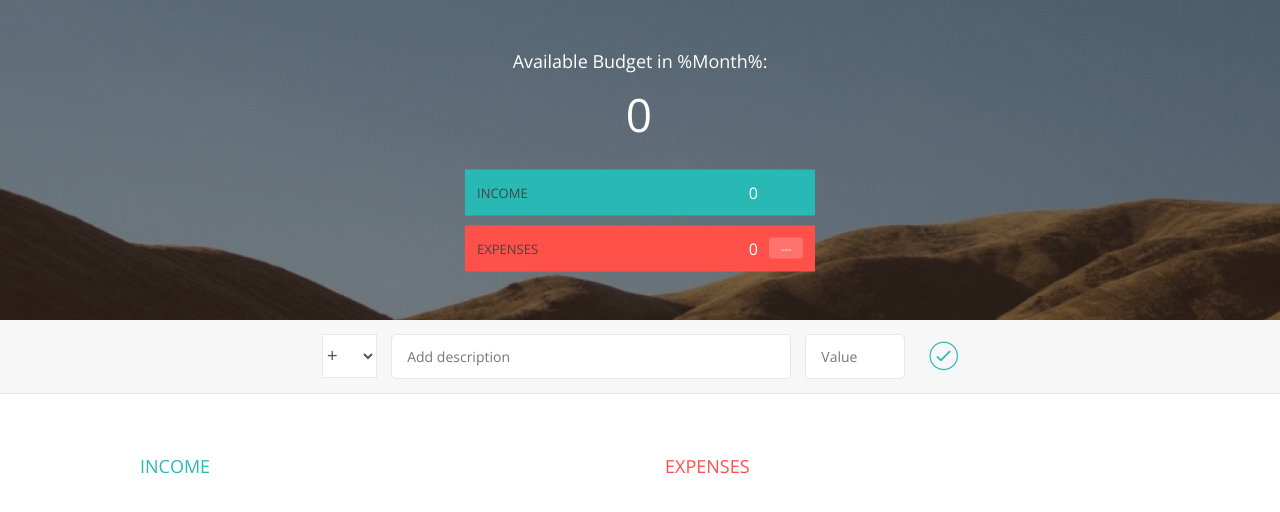
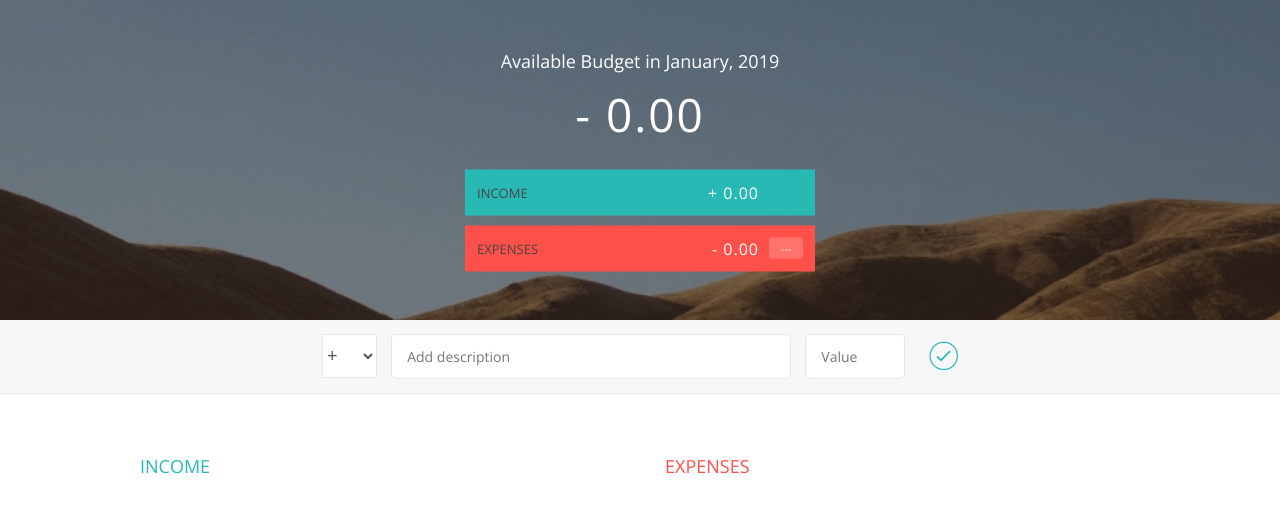
Before and after one commit to khushbuS/budgety-app, a plain HTML site: page index.html in a window 1280 px wide. Drawn offline with nearby package versions, Linux system fonts and the light colour scheme.

Commit message:
updated UI

```diff
--- a/app.js
+++ b/app.js
@@ -49,7 +49,7 @@ var budgetController = (function(){
    return {
     addItem: function(type, des, val){
          var newItem, ID;
-         console.log(type);
+         //console.log(type);
          // Create new ID
          if(data.allItems[type].length > 0)
          {
@@ -73,13 +73,13 @@ var budgetController = (function(){
         var ids = data.allItems[type].map(function(current){
            return current.id;
         });
-        console.log(ids);
+       // console.log(ids);
         index = ids.indexOf(id);
-         console.log(data);
+         //console.log(data);
          if(index !== -1){
           data.allItems[type].splice(index, 1);
          }
-         console.log(data);
+         //console.log(data);
     },
 
     calculatebudget: function(){
@@ -103,12 +103,13 @@ var budgetController = (function(){
 
     getPercentages: function(){
        var allPerc = data.allItems.exp.map(function(curr){
-            return curr.getPercentage;
+            return curr.getPercentage();
        });
        return allPerc;
     },
 
     testing: function(){
+
       console.log(data);
     },
 
@@ -143,9 +144,33 @@ var UIController = (function(){
       expenseLabel: '.budget__expenses--value',
       percentageLabel: '.budget__expenses--percentage',
       container: '.container',
-      expensesPercLabel: '.item__percentage'
+      expensesPercLabel: '.item__percentage',
+      dateLabel: '.budget__title--month'
     };
 
+    var formatNumber = function(num, type){
+          var numSplit, int, dec;
+          num = Math.abs(num);
+          num = num.toFixed(2);
+
+          numSplit = num.split('.');
+          int = numSplit[0];
+          if(int.length > 3){
+             int =  int.substr(0,int.length - 3) + ',' + int.substr(int.length - 3 ,int.length);
+
+          }
+
+          dec = numSplit[1];
+
+
+          return (type === 'exp' ? '- ' : '+ ') + '' + int + '.' +dec;
+      };
+
+       var nodeListforEach = function(list, callback){
+            for (var i = 0; i < list.length; i++) {
+              callback(list[i],i);
+            }
+          };
    return {
    	  getInput: function(){
 
@@ -161,8 +186,8 @@ var UIController = (function(){
       addListItem: function(obj, type)
       {
          var html, newHtml, element;
-         console.log('obj is: ', obj);
-         console.log(type);
+         //console.log('obj is: ', obj);
+         //console.log(type);
          if(type === 'inc')
          {
             element = DomStrings.incomeContainer;
@@ -175,7 +200,7 @@ var UIController = (function(){
 
          newHtml = html.replace('%id%', obj.id);
          newHtml = newHtml.replace('%desc%', obj.description);
-         newHtml = newHtml.replace('%value%', obj.value);
+         newHtml = newHtml.replace('%value%', formatNumber(obj.value, type));
          // console.log(element);
          // console.log(newHtml);
          document.querySelector(element).insertAdjacentHTML('beforeend', newHtml);
@@ -200,13 +225,9 @@ var UIController = (function(){
           });
           fieldsArr[0].focus();
       },
-      displayPercentages: function(){
+      displayPercentages: function(percentages){
           var fields = document.querySelectorAll(DomStrings.expensesPercLabel);
-          var nodeListforEach = function(list, callback){
-            for (var i = 0; i < list.length; i++) {
-              callback(list[i],i);
-            }
-          };
+
           nodeListforEach(fields, function(current, index){
              if(percentages[index] > 0)
               {
@@ -216,14 +237,37 @@ var UIController = (function(){
               }
           });
       },
+      displayMonth: function(){
+          var now = new Date();
+          var months = ['January', 'February', 'March', 'April', 'May', 'June', 'July', 'August', 'September','October', 'November', 'December'];
+          var month = now.getMonth();
+          var year = now.getFullYear();
+
+          document.querySelector(DomStrings.dateLabel).textContent = months[month] + ', ' + year;
+      },
+
    	  getDOMStrings: function(){
    	  	return DomStrings;
    	  },
 
+      changedType: function(){
+          var fields = document.querySelectorAll(DomStrings.inputType + ',' +
+           DomStrings.inputType + ',' + DomStrings.inputDesc + ','+
+            DomStrings.inputValue);
+
+          nodeListforEach(fields, function(curr){
+              curr.classList.toggle('red-focus');
+          });
+          document.querySelector(DomStrings.inputBtn).classList.toggle('red')
+      },
+
       displayBudget: function(obj){
-        document.querySelector(DomStrings.budgetLabel).textContent = obj.budget;
-        document.querySelector(DomStrings.incomeLabel).textContent = obj.totalInc;
-        document.querySelector(DomStrings.expenseLabel).textContent = obj.totalExp;
+
+        var type = obj.budget > 0 ?'inc': 'exp';
+
+        document.querySelector(DomStrings.budgetLabel).textContent = formatNumber(obj.budget, type);
+        document.querySelector(DomStrings.incomeLabel).textContent = formatNumber(obj.totalInc, 'inc');
+        document.querySelector(DomStrings.expenseLabel).textContent = formatNumber(obj.totalExp, 'exp');
         if(obj.percentage > 0)
         {
           document.querySelector(DomStrings.percentageLabel).textContent = obj.percentage + '%';
@@ -243,7 +287,6 @@ var Controller = (function(budgetCtrl, UICtrl){
     	 var DOM = UICtrl.getDOMStrings();
     	  document.querySelector(DOM.inputBtn).addEventListener('click', ctrlAddItem);
 
-
    document.addEventListener('keypress', function(event){
     if(event.keyCode === 13){
        ctrlAddItem();
@@ -252,6 +295,7 @@ var Controller = (function(budgetCtrl, UICtrl){
 
 
    document.querySelector(DOM.container).addEventListener('click',ctrlDeleteItem);
+ document.querySelector(DOM.inputType).addEventListener('change', UICtrl.changedType);
 
  };
 
@@ -259,13 +303,14 @@ var Controller = (function(budgetCtrl, UICtrl){
   var updatebudget = function(){
     budgetCtrl.calculatebudget();
     var budget = budgetCtrl.getbudget();
-    console.log(budget);
+    //console.log(budget);
     UICtrl.displayBudget(budget);
   };
 
   var updatePercentages = function(){
       budgetCtrl.calculatePercentages();
       var percentages = budgetCtrl.getPercentages();
+     // console.log(percentages);
       UICtrl.displayPercentages(percentages);
   };
 
@@ -277,7 +322,7 @@ var Controller = (function(budgetCtrl, UICtrl){
         //console.log(input.value);
         if(input.desc!== "" && !isNaN(input.value) && input.value > 0){
           newItem = budgetCtrl.addItem(input.type, input.desc, input.value);
-        console.log(newItem);
+        //console.log(newItem);
         UICtrl.addListItem(newItem, input.type);
         UICtrl.clearFields();
         //calculate and update budget
@@ -289,7 +334,7 @@ var Controller = (function(budgetCtrl, UICtrl){
   var ctrlDeleteItem = function(event){
       var itemID, splitID;
       itemID = event.target.parentNode.parentNode.parentNode.id;
-      console.log(itemID);
+      //console.log(itemID);
       splitID = itemID.split('-');
       var type = splitID[0];
       var id = parseInt(splitID[1]);
@@ -301,7 +346,7 @@ var Controller = (function(budgetCtrl, UICtrl){
 
   return {
   	init: function(){
-  		console.log('started');
+  		// /console.log('started');
   		setUpEventListeners();
       UICtrl.displayBudget({
         budget:0,
@@ -309,6 +354,7 @@ var Controller = (function(budgetCtrl, UICtrl){
         totalExp:0,
         percentage:-1
       });
+      UICtrl.displayMonth();
   	}
   };
 
--- a/index.html
+++ b/index.html
@@ -12,7 +12,7 @@
         <div class="top">
             <div class="budget">
                 <div class="budget__title">
-                    Available Budget in <span class="budget__title--month">%Month%</span>:
+                    Available Budget in <span class="budget__title--month">%Month%</span>
                 </div>
 
                 <div class="budget__value">+ 2,345.64</div>
```
